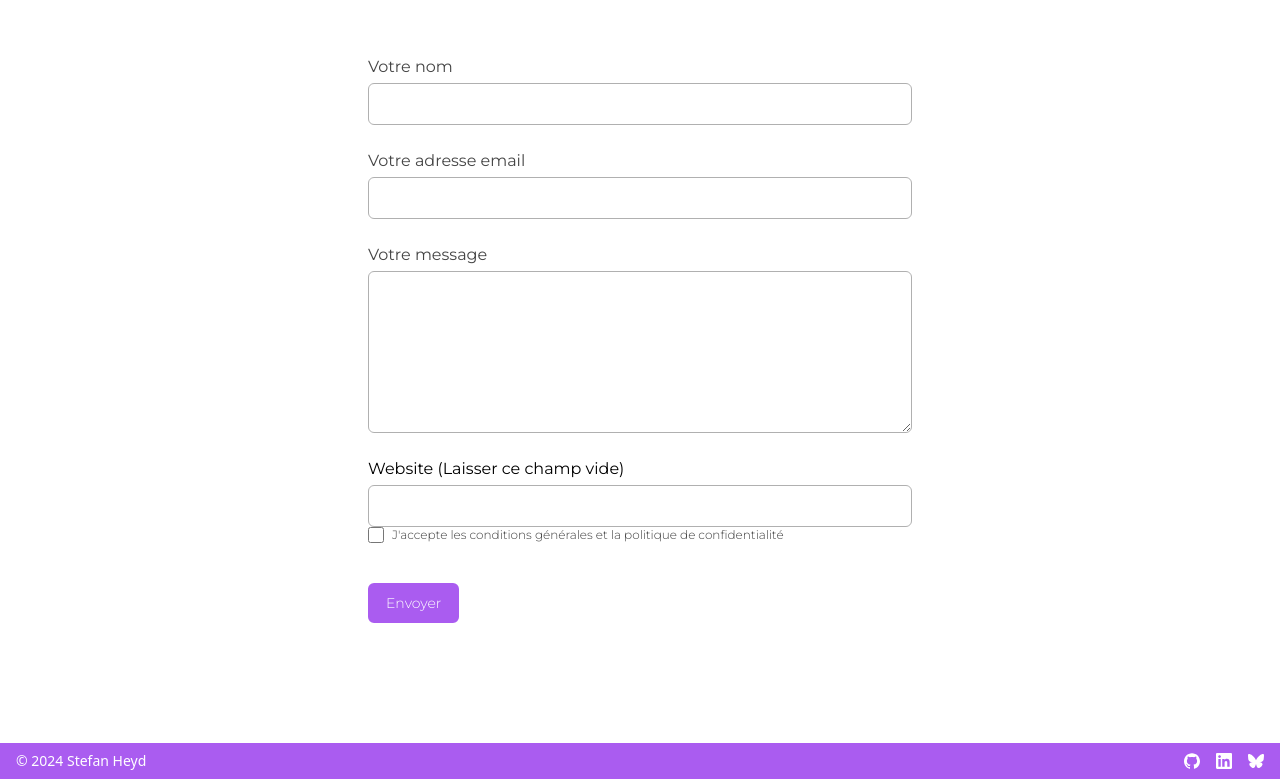
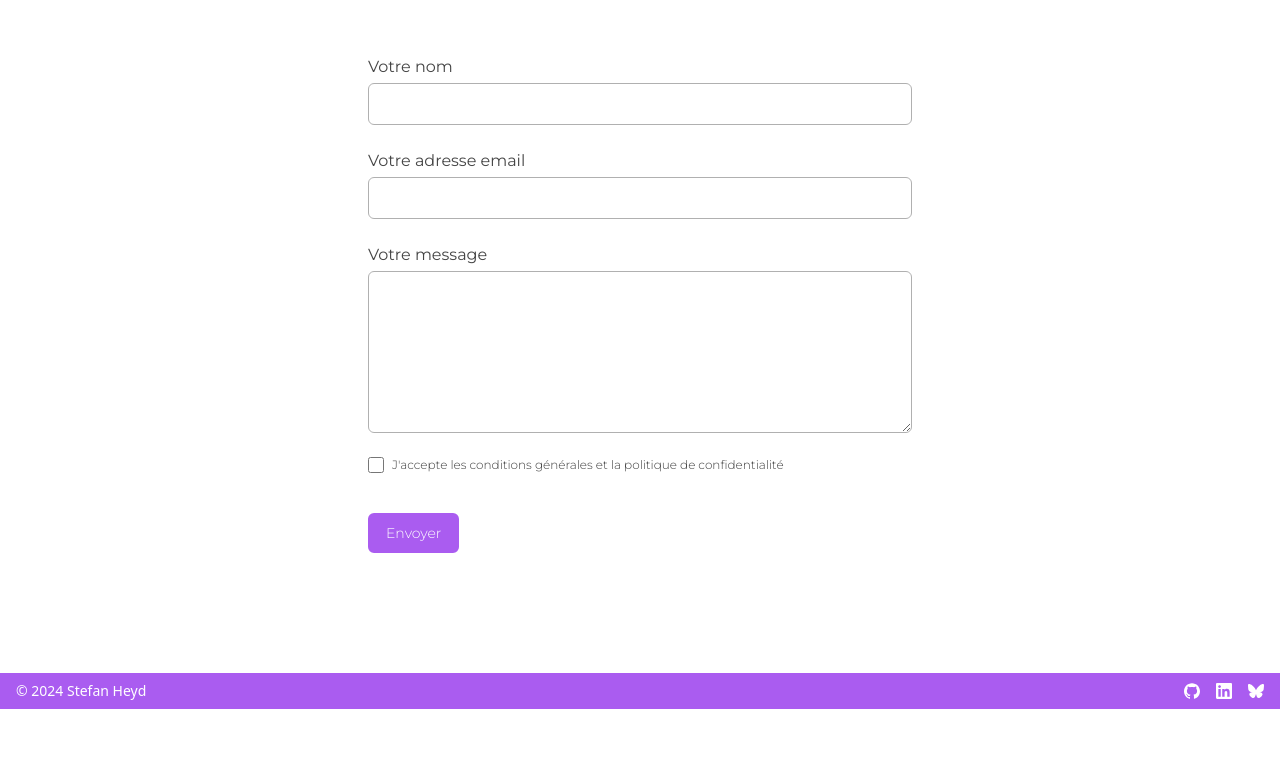
Before and after one commit to StefanHyde/PortfolioV2, a Next.js app: page / in a window 1280 px wide. Shown: the part 2951-3730 px from the top of the page. After the commit the page ends 3660 px from the top, so only its background shows below. Built offline with nearby package versions, Linux system fonts and the light colour scheme.

Commit message:
Fix - Honeypot field still visible

```diff
--- a/src/components/contactForm.tsx
+++ b/src/components/contactForm.tsx
@@ -136,7 +136,7 @@ export default function ContactForm() {
               )}
             </label>
 
-            <div className="">
+            <div className="hidden">
               <label htmlFor="website" className="block w-full">
                 Website (Laisser ce champ vide)
               </label>
```
